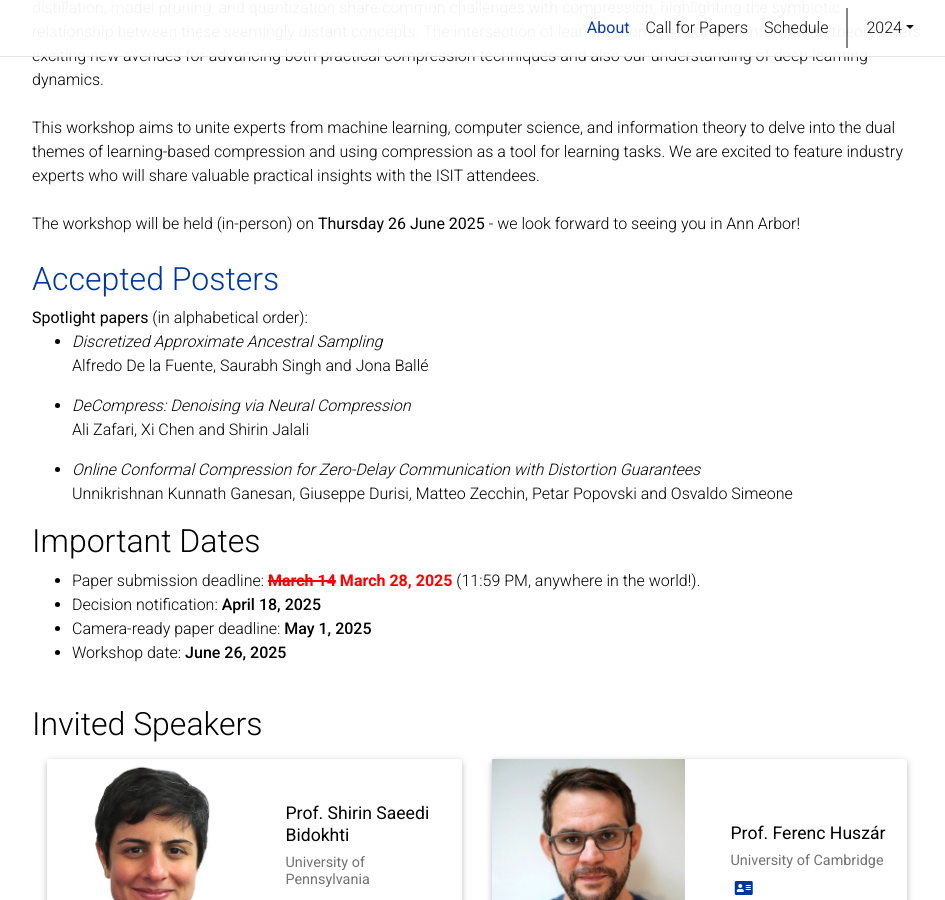
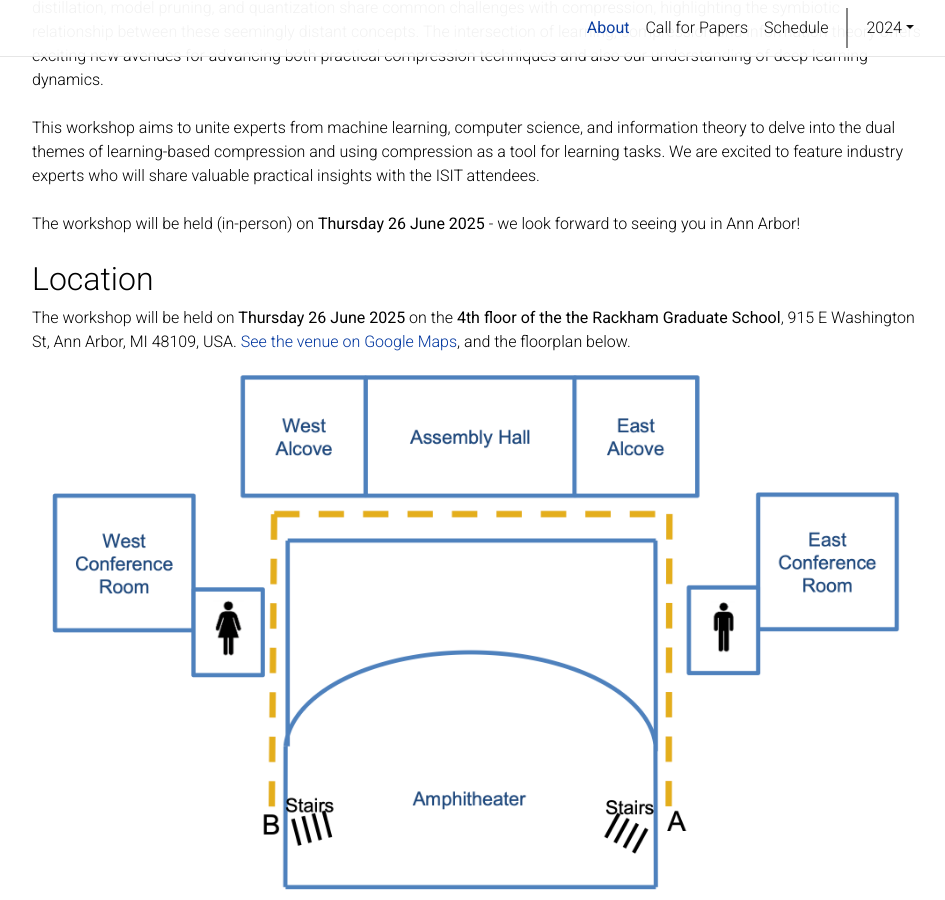
Before and after one commit to learn-to-compress-workshop-isit/learn-to-compress-workshop-isit.github.io, a Jekyll site: the page built from _pages/2025/about.md, in a window 1280 px wide and 900 px high, scrolled down 444 px. Shown: the whole window, without its empty margins (163-1108 px from the left). Built offline with Jekyll 4.4.1, drawn with Linux system fonts in a browser that asks for light colours; comment, search, counter and statistics services are not loaded; a style sheet for code colours, icons or effects is not loaded.

Commit message:
Added floorplan

```diff
--- a/_layouts/workshop_2025.html
+++ b/_layouts/workshop_2025.html
@@ -87,6 +87,13 @@ We are excited to feature industry experts who will share valuable practical ins
     The workshop will be held (in-person) on <b>Thursday 26 June 2025</b> - we look forward to seeing you in Ann Arbor!
 <br>
     <br>
+
+    <h2>Location</h2>
+The workshop will be held on <b>Thursday 26 June 2025</b> on the <b>4th floor of the the Rackham Graduate School</b>, 915 E Washington St, Ann Arbor, MI 48109, USA. <a href="https://maps.app.goo.gl/QdavWxo9Qy9zWvvq6">See the venue on Google Maps</a>, and the floorplan below.
+      <div class="container">
+        <div class="row row-cols-1">
+<img src="/assets/img/floorplan.png">
+</div></div>
 
     <h2><a href="https://learn-to-compress-workshop-isit.github.io/2025/schedule#acceptedPosters">Accepted Posters</a></h2>
 
```
Also changed, not shown: assets/img/floorplan.png (added).
